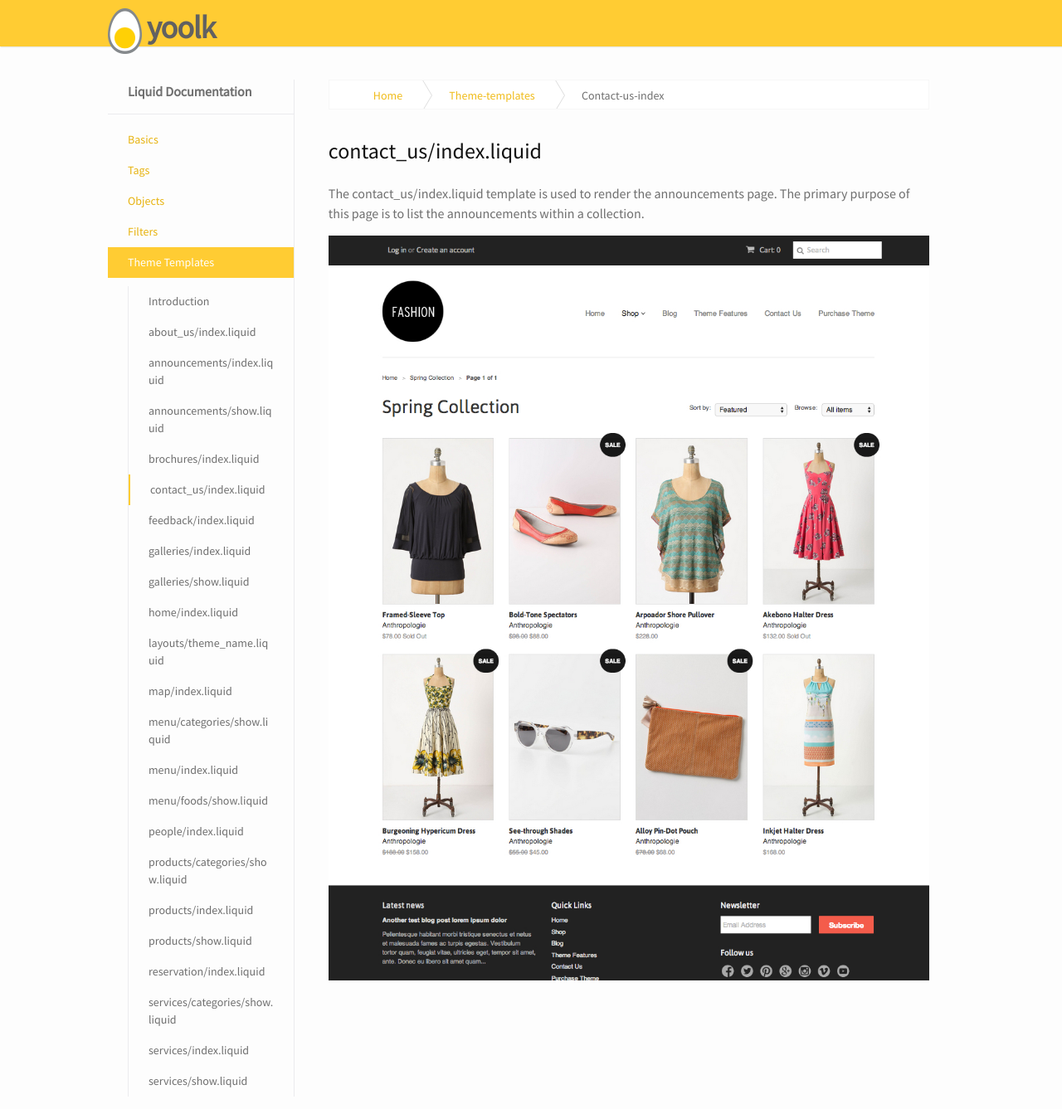
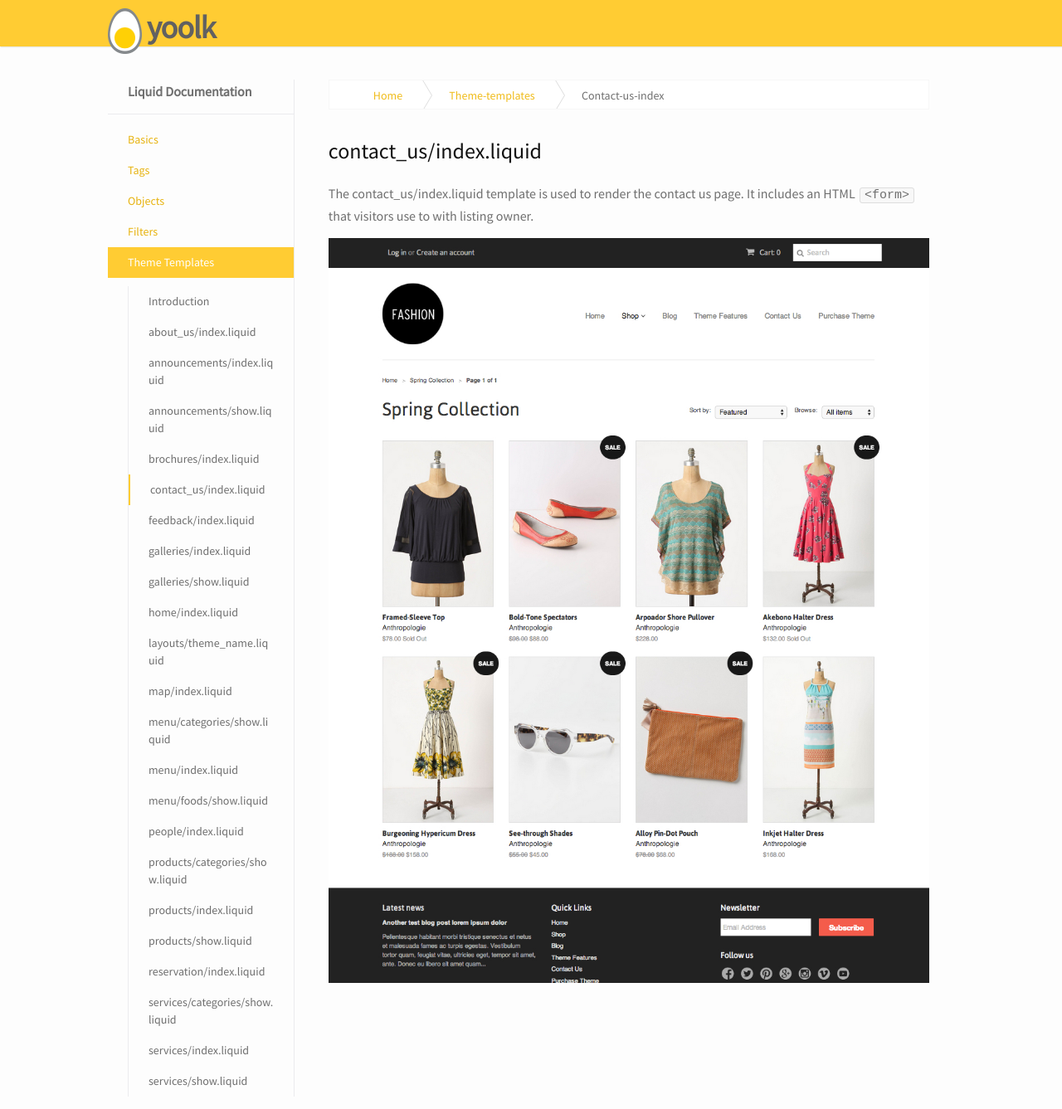
Before and after one commit to yoolk/liquid-documentation, a Jekyll site: the page built from theme-templates/contact-us-index/index.md, in a window 1280 px wide and 1337 px high. Shown: the whole window at 83% size. Built offline with Jekyll 4.4.1, drawn with Linux system fonts in a browser that asks for light colours; nearby versions of some CDN libraries.

Commit message:
update info description in about-us, announcement-show, brochures-index,contact-us-index, feedback-index,reservation-index

```diff
--- a/theme-templates/contact-us-index/index.md
+++ b/theme-templates/contact-us-index/index.md
@@ -5,6 +5,6 @@
 
 <h2 class="section-title">contact_us/index.liquid</h2>
 
-The contact_us/index.liquid template is used to render the announcements page. The primary purpose of this page is to list the announcements within a collection.
+The contact_us/index.liquid template is used to render the contact us page. It includes an HTML <code>&lt;form&gt;</code> that visitors use to with listing owner.
 
-![announcements]({{ '/images/theme-templates/ex_collection.jpg' | prepend: site.baseurl }})
+![contact us]({{ '/images/theme-templates/ex_collection.jpg' | prepend: site.baseurl }})
```
Also changed, not shown: theme-templates/about-us-index/index.md (+2 -2 lines), theme-templates/announcements-show/index.md (+1 -1 lines), theme-templates/brochures-index/index.md (+2 -2 lines), theme-templates/feedback-index/index.md (+2 -2 lines), theme-templates/reservation-index/index.md (+2 -2 lines).
